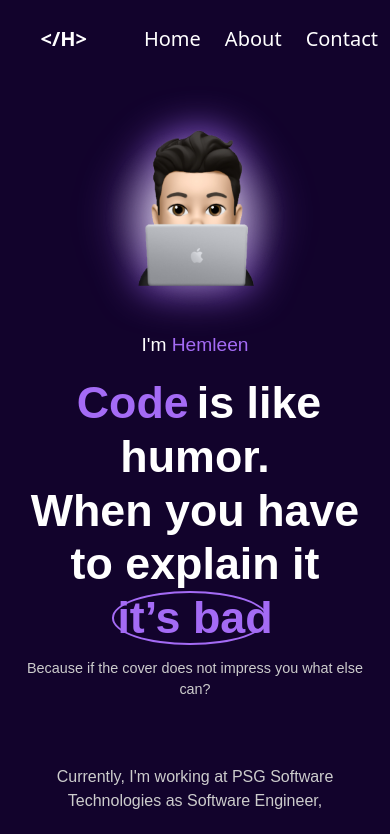
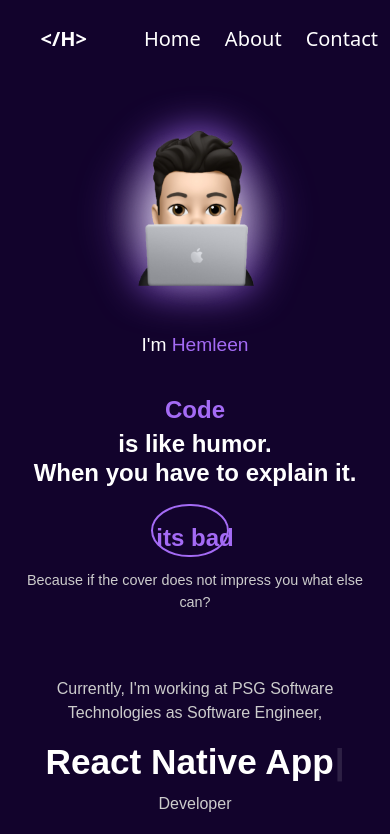
Before and after one commit to HEMLEEN/viteportfolio, a React (Vite) app: page / in a window 390 px wide. Shown: the top 834 px of the page. Built offline with nearby package versions, Linux system fonts and the light colour scheme.

Commit message:
ref:update responsive

```diff
--- a/src/index.css
+++ b/src/index.css
@@ -23,3 +23,32 @@
   box-shadow: 0 10px 20px rgba(128, 128, 128, 0.4);
   /* gray tone */
 }
+
+
+@media only screen and (max-width:350px) {
+  .main-title .cover-word {
+    font-size: 1.5rem;
+  }
+
+  .main-title p {
+    font-size: 1.5rem;
+  }
+
+  .title-word {
+    font-size: 1.5rem;
+  }
+}
+
+@media only screen and (max-width:475px) {
+  .main-title .cover-word {
+    font-size: 1.5rem;
+  }
+
+  .main-title p {
+    font-size: 1.5rem;
+  }
+
+  .title-word {
+    font-size: 1.5rem;
+  }
+}
--- a/src/pages/home/component/IntroSection.tsx
+++ b/src/pages/home/component/IntroSection.tsx
@@ -24,9 +24,9 @@
                             <span className="cover-word-wrapper px-2">
                               <span className="cover-word">Code </span>
                             </span>
-                             is like humor. <br /> When you have to explain it  {' '}
+                             <p>is like humor. <br /> When you have to explain it.</p>
                             <span className="cover-word-wrapper">
-                                <span className="cover-word">it’s bad</span>
+                                <span className="cover-word"> its bad</span>
                                 <div className="cover-circle"></div>
                             </span>
                         </h1>
--- a/src/pages/home/component/WorkExperience.tsx
+++ b/src/pages/home/component/WorkExperience.tsx
@@ -39,7 +39,7 @@
   return (
     <section className="work-experience py-5 text-white">
       <Container>
-        <h2 className="mb-5 fw-bold section-title text-center">Work Experience</h2>
+        <h2 className="mb-5 fw-bold section-title text-center title-word">Work Experience</h2>
         <Row className="g-4">
           {cardData.map((card:any) => (
             <Col key={card.id} xs={12} md={6}>
```
